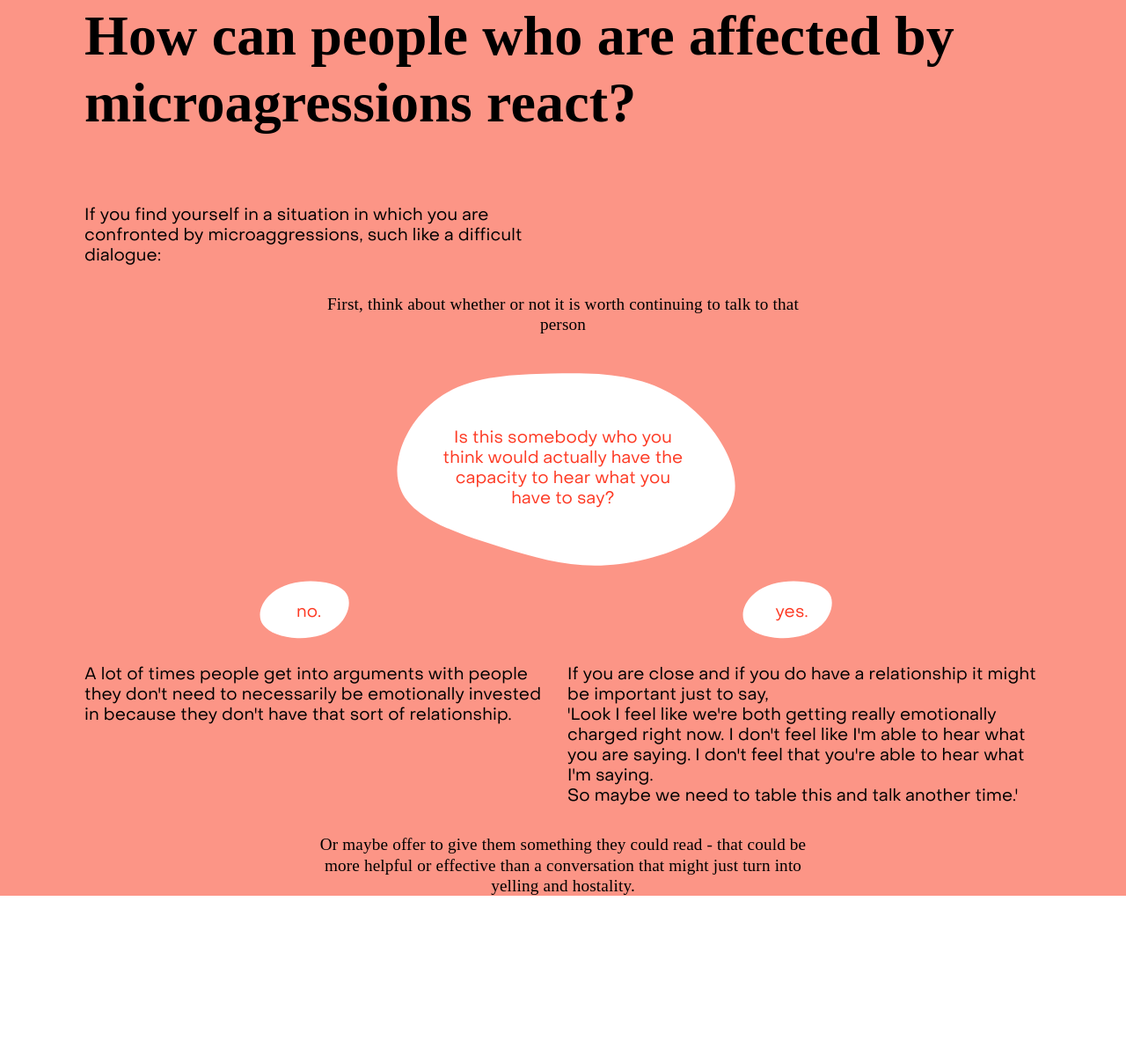
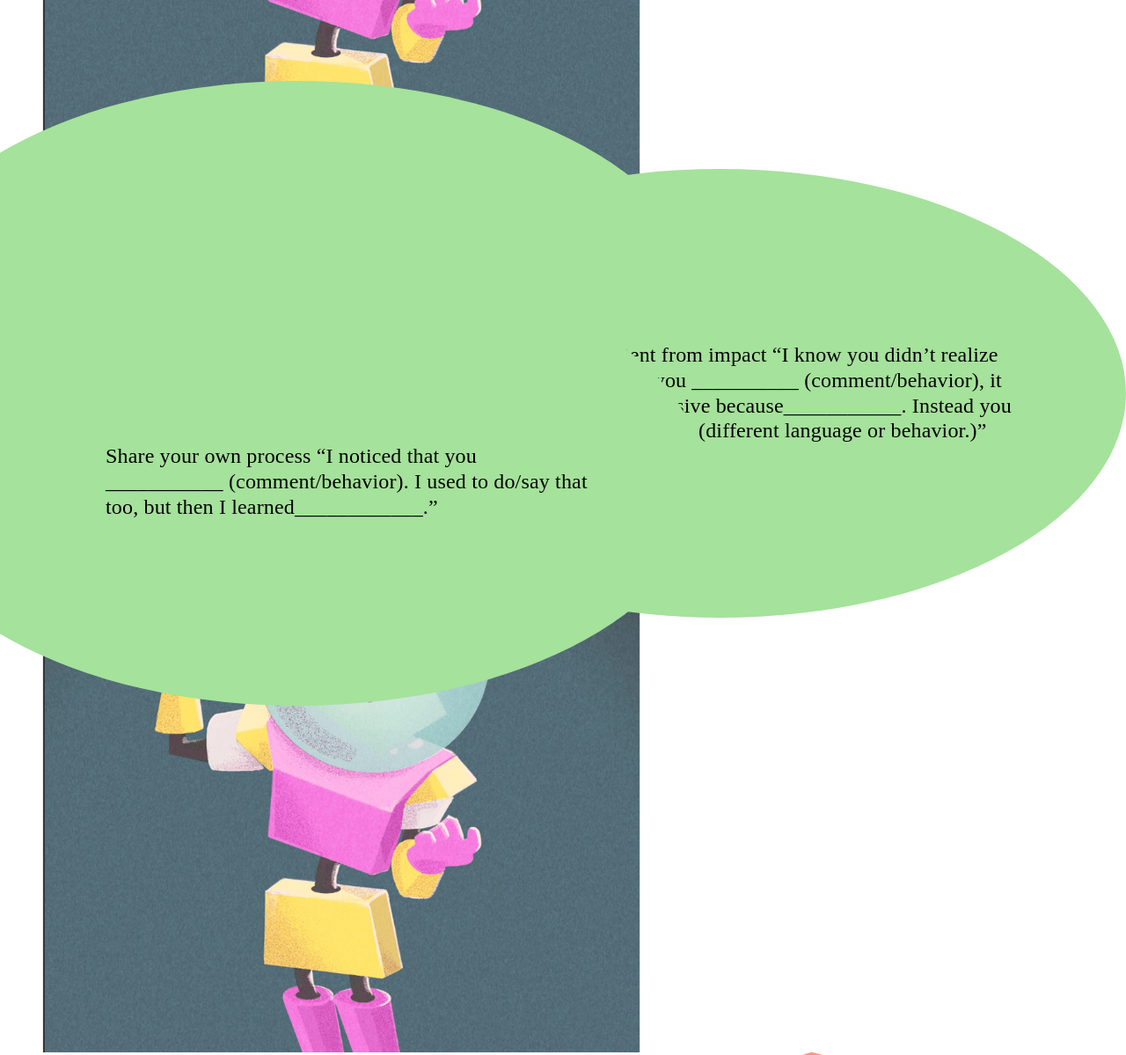
Before and after one commit to nurellina/microaggressions-website, a Gatsby site: page / in a window 1280 px wide. Shown: the part 7105-8304 px from the top of the page at 88% size. Before the commit the page ends 8123 px from the top, so only its background shows below. Built offline with nearby package versions, Linux system fonts and the light colour scheme; Gatsby itself is replaced by a stand-in of ours; a web font is replaced by a local one.

Commit message:
First draft

```diff
--- a/src/components/home-page/disarmed.js
+++ b/src/components/home-page/disarmed.js
@@ -2,23 +2,84 @@
 import React from "react"
 import "../../styles/homePageStyles/disarmed-styles.css"
 import greenCircle from "../../images/greenCircle.svg"
+import img from "../../images/img.png"
 
 const Disarmed = () => {
   return (
     <div>
       <article className="disarmed">
+        <div className="container">
+          <h1 className="clr-black">How can microagressions be disarmed</h1>
+          <p className="ff-accent clr-orange"> THE PROBLEM: </p>
+          <p>
+            Calling someone out by pointing to the underlying homophobia, racism
+            or sexism in their behaviours, oftentimes results in a very
+            defensive reaction that prevents them from actually recognising the
+            impact of their actions. This is due to the underlying subconscious
+            nature or implicit biases of microaggressions
+          </p>
+          <p className="ff-accent clr-orange">RATHER TRY TO COMMUNICATE: </p>
+        </div>
+        <div className="stackedWrapper1">
           <div className="shapeTextWrapper">
             <img src={greenCircle} alt="green circle" className="shapeImage" />
             <p className="shapeText ff-accent">
               {" "}
-            We are all prone to mistakes and it's not necessarily that you're a
-            “bad” person if you commit a microaggression, but try to be more
+              We are all prone to mistakes and it's not necessarily that you're
+              a “bad” person if you commit a microaggression, but try to be more
               aware of your implicit biases and their effect on your behaviour
             </p>
           </div>
           <div className="container">
-          <h1 className="clr-black">How can microagressions be disarmed</h1>
-          {/* your code here */}
+            <img src={img} className="imgDisarmed" alt="disarmed" />
+            <p>
+              It’s difficult to address Microaggressions, because they occur so
+              quickly they are oftentimes over before one can formulate a
+              response or intervene. Dr. Goodman proposes three tactics which
+              can be memorised for tackling Microaggressions:
+            </p>
+          </div>
+        </div>
+        <div className="stackedWrapper2">
+          <div className="shapeTextWrapper firstBlob">
+            <img src={greenCircle} alt="green circle" className="shapeImage" />
+            <p className="shapeText ff-accent">
+              Ask for clarification “Could you say more about what you mean by
+              that?” “How have you come to think that?”
+            </p>
+          </div>
+          <div className="shapeTextWrapper secondBlob">
+            <img src={greenCircle} alt="green circle" className="shapeImage" />
+            <p className="shapeText ff-accent">
+              {" "}
+              Separate intent from impact “I know you didn’t realize this, but
+              when you __________ (comment/behavior), it was hurtful/offensive
+              because___________. Instead you could___________ (different
+              language or behavior.)”
+            </p>
+          </div>
+          <div className="shapeTextWrapper thirdBlob">
+            <img src={greenCircle} alt="green circle" className="shapeImage" />
+            <p className="shapeText ff-accent">
+              {" "}
+              Share your own process “I noticed that you ___________
+              (comment/behavior). I used to do/say that too, but then I
+              learned____________.”
+            </p>
+          </div>
+          <div className="container">
+            <img src={img} className="imgDisarmed" alt="disarmed" />
+            <p>
+              One principle underlying these statements is helping the aggressor
+              understand she or he is not under attack for their comment.
+            </p>
+            <p className="ff-accent clr-orange">
+              “If we want people to hear what we’re saying and potentially
+              change their behavior, we have to think about things that will not
+              immediately make them defensive,”
+            </p>
+            <p>Dr. Goodman said.</p>
+          </div>
         </div>
         <div className="divide">
           <svg
--- a/src/components/layout.css
+++ b/src/components/layout.css
@@ -180,7 +180,7 @@ img {
   left: 50%;
   top: 50%;
   transform: translate(-50%, -50%);
-  font-size: 3vw;
+  font-size: 0.8rem;
 }
 
 @media only screen and (min-width: 961px) {
--- a/src/styles/homePageStyles/disarmed-styles.css
+++ b/src/styles/homePageStyles/disarmed-styles.css
@@ -4,8 +4,67 @@
 }
 .disarmed .shapeTextWrapper {
   width: 98%;
-  max-width: 800px;
+  max-width: 400px;
+}
+@media only screen and (min-width: 961px) {
+  .disarmed .shapeTextWrapper {
+    max-width: 800px;
+  }
 }
 .disarmed .shapeText {
   width: 80%;
 }
+.imgDisarmed {
+  width: 340px;
+  margin-bottom: 20px;
+}
+@media only screen and (min-width: 961px) {
+  .imgDisarmed {
+    width: 680px;
+  }
+}
+
+.stackedWrapper1 {
+  position: relative;
+  display: block;
+  height: 720px;
+}
+
+.stackedWrapper1 .shapeTextWrapper {
+  position: absolute;
+  top: 0;
+  z-index: 1;
+}
+.stackedWrapper1 .container {
+  position: absolute;
+  top: 170px;
+  left: 3rem;
+}
+
+.stackedWrapper2 {
+  position: relative;
+  display: block;
+  height: 1100px;
+}
+
+.stackedWrapper2 .firstBlob {
+  position: absolute;
+  top: 0;
+  z-index: 1;
+}
+.stackedWrapper2 .secondBlob {
+  position: absolute;
+  top: 100px;
+  right: 0;
+  z-index: 2;
+}
+.stackedWrapper2 .thirdBlob {
+  position: absolute;
+  top: 200px;
+  z-index: 3;
+}
+.stackedWrapper2 .container {
+  position: absolute;
+  top: 400px;
+  left: 3rem;
+}
```
Also changed, not shown: src/images/img.png (added). Lines whose indentation alone changed are shown as unchanged.
